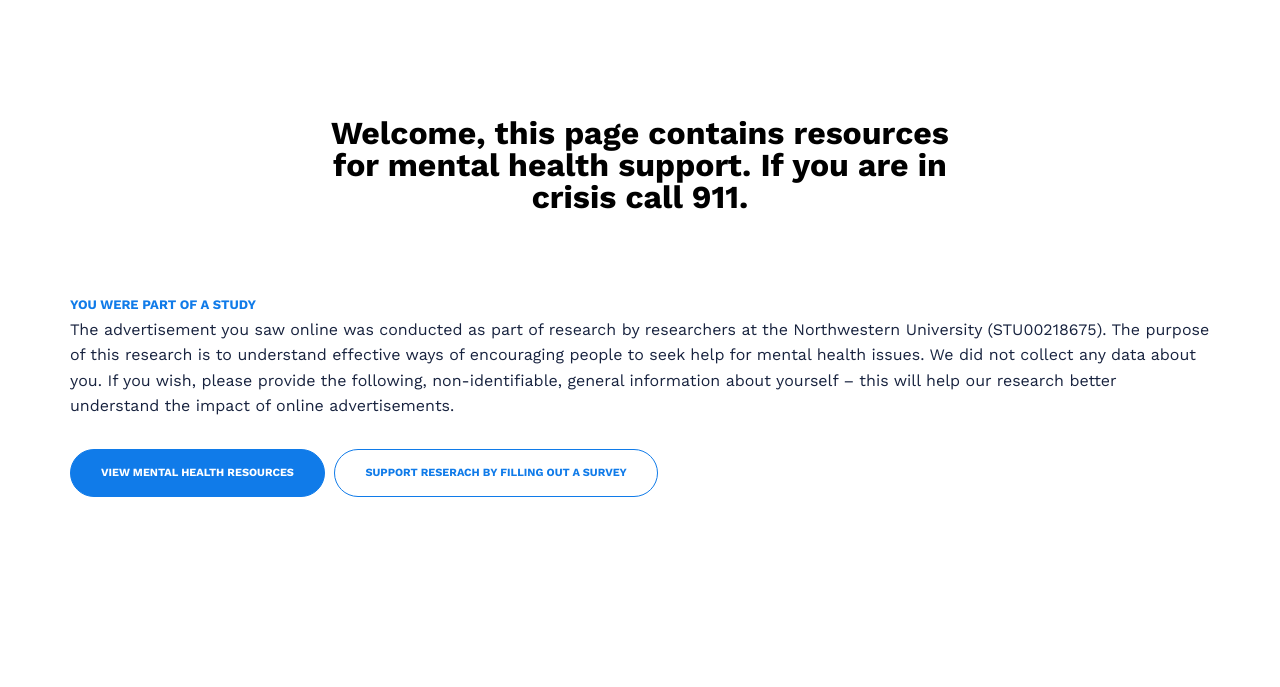
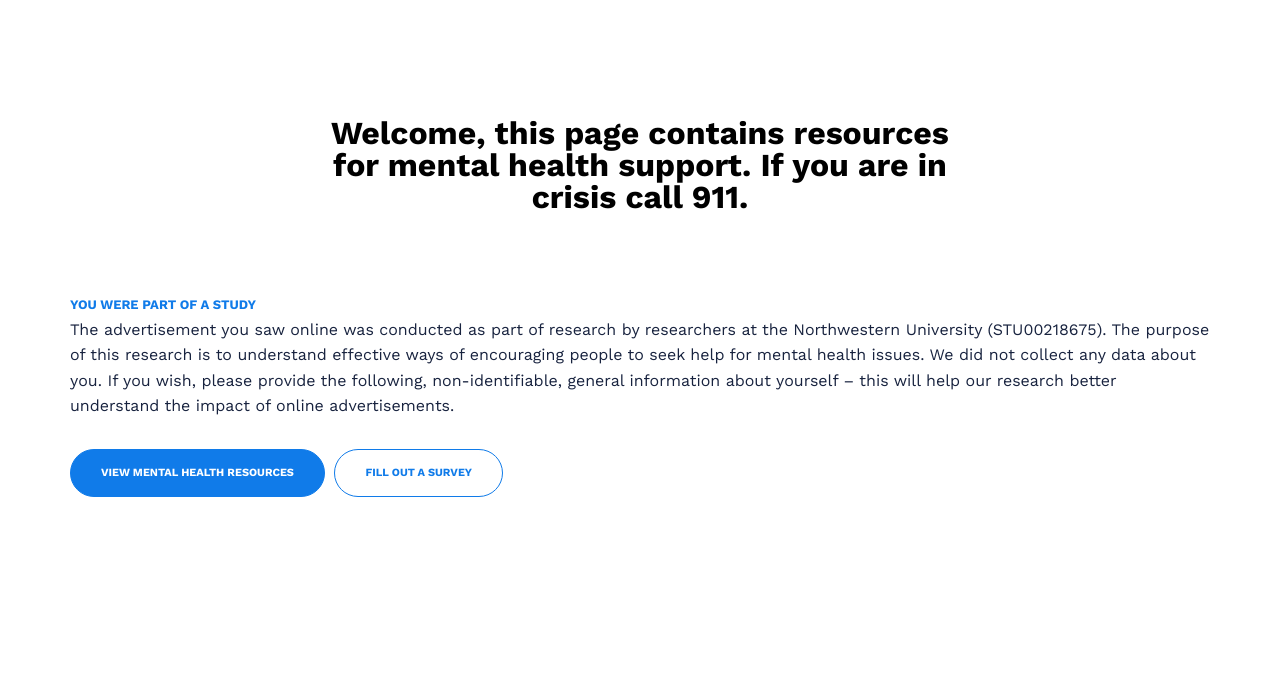
Before and after one commit to kelloggresearch/kelloggresearch.github.io, a plain HTML site: page index.html in a window 1280 px wide. Shown: the part 75-762 px from the top of the page. Drawn offline with nearby package versions, Linux system fonts and the light colour scheme.

Commit message:
Update index.html

```diff
--- a/index.html
+++ b/index.html
@@ -70,7 +70,7 @@
                 </div> <!-- /.excerpt -->
                 <p data-aos="fade-up"  data-aos-delay="200">
                   <a href="#mh_section" class="btn btn-primary smoothscroll mr-1">View mental health resources</a>
-                  <a href="https://kellogg.qualtrics.com/jfe/form/SV_cTspS0JEz3aBVD8" class="btn btn-outline-primary smoothscroll">Support reserach by filling out a survey</a>
+                  <a href="https://kellogg.qualtrics.com/jfe/form/SV_cTspS0JEz3aBVD8" class="btn btn-outline-primary smoothscroll">Fill out a survey</a>
                 </p>
               </div>
 
```
